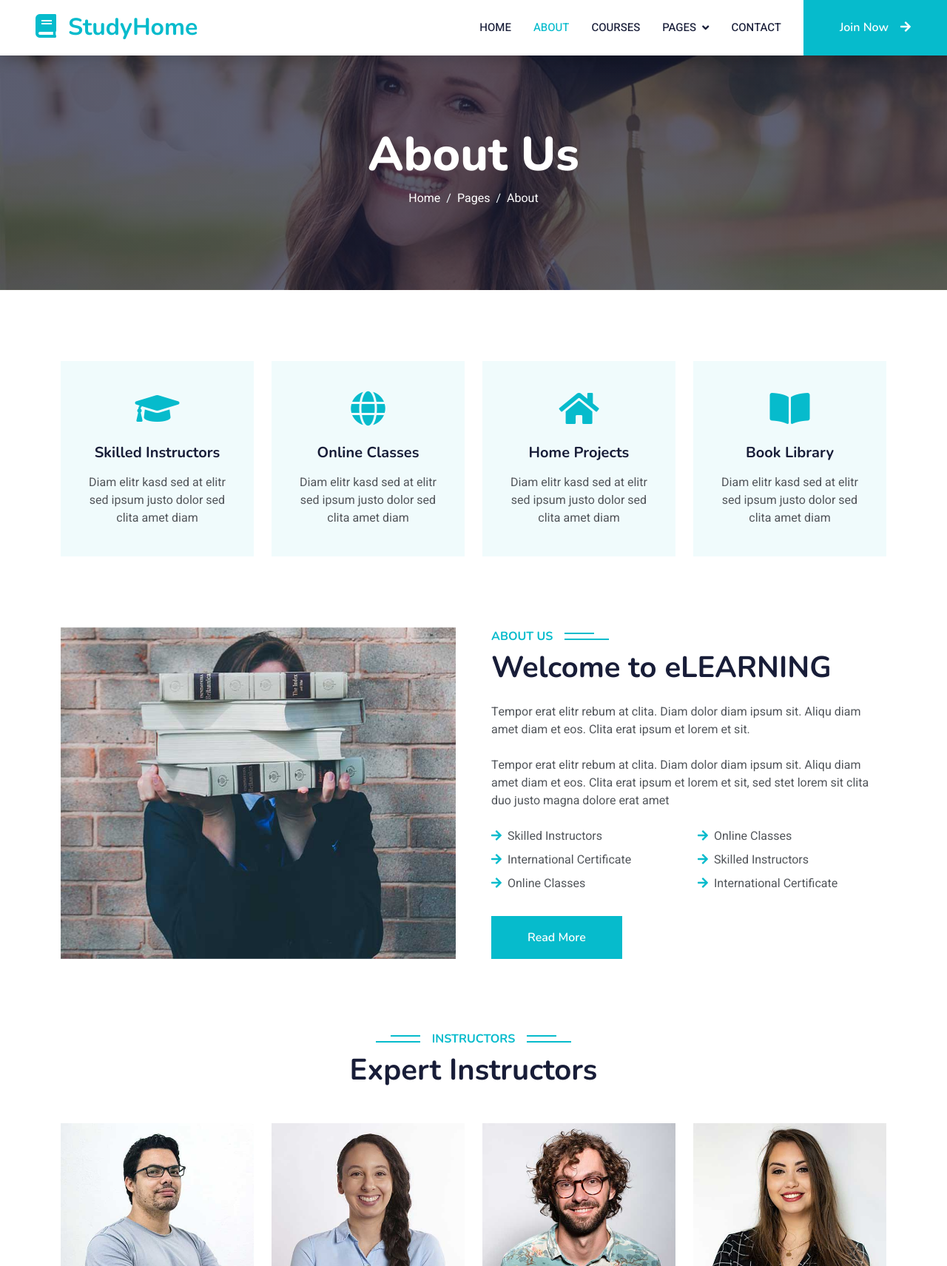
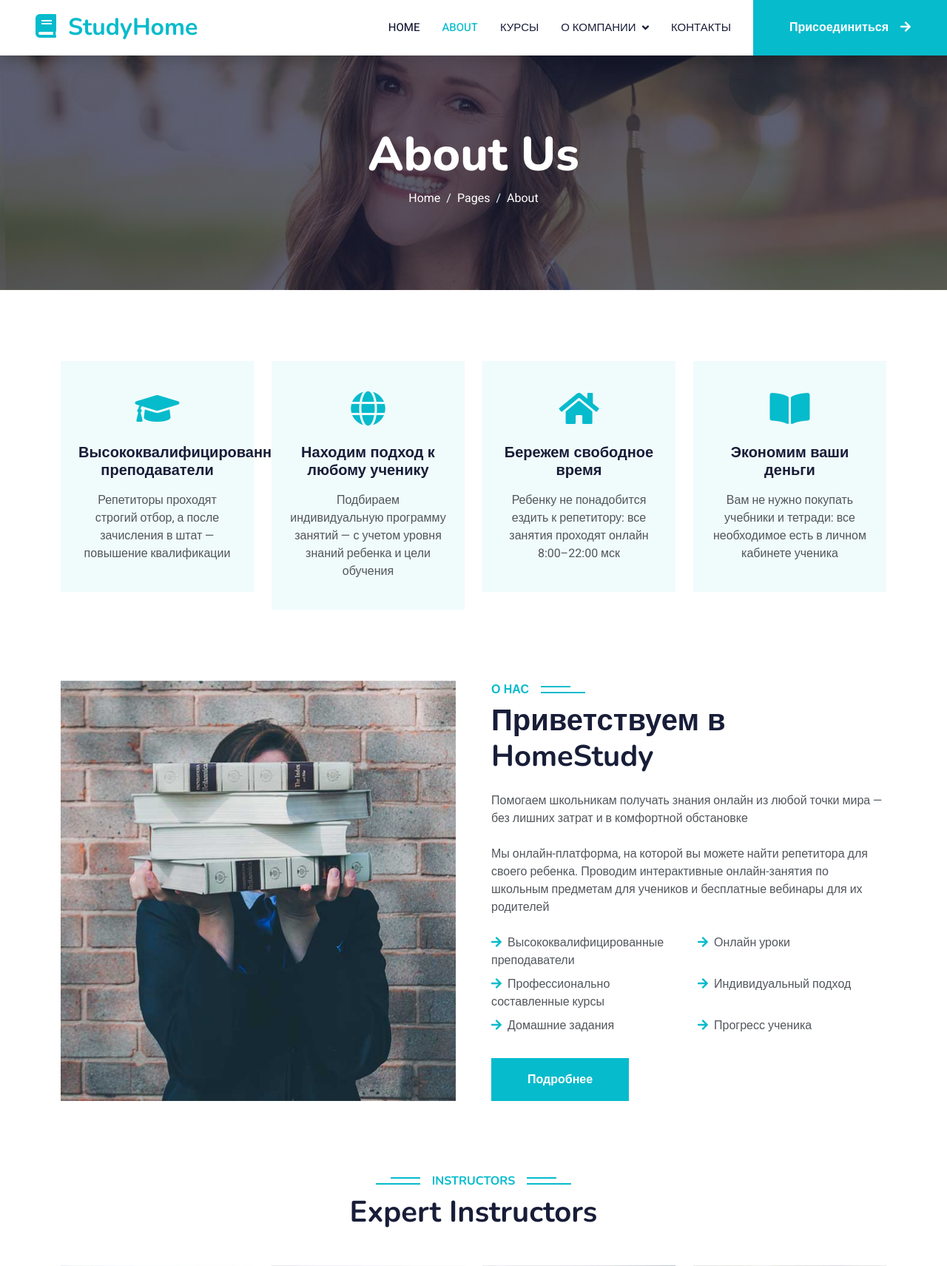
Before and after one commit to AkiyamaNoKami/StudyHome, a Django app: page /about/ in a window 1280 px wide. Shown: the top 1711 px of the page at 74% size. Run offline with Django 4.2, Linux system fonts and the light colour scheme; some libraries are stand-ins or nearby versions.

Commit message:
Setting up img field in models. Editing html template

```diff
--- a/course/models.py
+++ b/course/models.py
@@ -32,7 +32,7 @@
     duration = models.IntegerField()
     cost = models.DecimalField(max_digits=10, decimal_places=2)
     description = models.TextField()
-    students = models.ManyToManyField('student.Student', blank=True, related_name='courses_students')
+    students = models.ManyToManyField('student.Student', blank=True, null=True, related_name='courses_students')
 
     def __str__(self):
         return self.title
--- a/pyproject.toml
+++ b/pyproject.toml
@@ -8,6 +8,7 @@
 [tool.poetry.dependencies]
 python = "^3.11"
 django = "^4.2.7"
+pillow = "^10.1.0"
 
 
 [build-system]
--- a/student/models.py
+++ b/student/models.py
@@ -20,7 +20,7 @@
     phone = models.CharField(max_length=20)
     email = models.EmailField(max_length=100, blank=False)
     description = models.TextField()
-    img = models.ImageField(upload_to='images/')
+    img = models.ImageField(upload_to='images/', blank=True)
 
     def __str__(self):
         return f"{self.surname} {self.name} {self.last_name}"
--- a/teacher/models.py
+++ b/teacher/models.py
@@ -21,7 +21,7 @@
     phone = models.CharField(max_length=20)
     email = models.EmailField(max_length=100, blank=False)
     description = models.TextField()
-    img = models.ImageField(upload_to='images/')
+    img = models.ImageField(upload_to='images/', blank=True)
 
     def __str__(self):
         return f"{self.surname} {self.name} {self.last_name}"
--- a/templates/base.html
+++ b/templates/base.html
@@ -4,7 +4,7 @@
 <html lang="en">
 
 <head>
-    <title>{% block title %}Home{% endblock %}</title>
+    <title>{% block title %}Главная{% endblock %}</title>
     <meta charset="utf-8">
     <meta content="width=device-width, initial-scale=1.0" name="viewport">
     <meta content="" name="keywords">
@@ -41,7 +41,7 @@
 <div id="spinner"
      class="show bg-white position-fixed translate-middle w-100 vh-100 top-50 start-50 d-flex align-items-center justify-content-center">
     <div class="spinner-border text-primary" style="width: 3rem; height: 3rem;" role="status">
-        <span class="sr-only">Loading...</span>
+        <span class="sr-only">Загрузка...</span>
     </div>
 </div>
 <!-- Spinner End -->
@@ -57,20 +57,20 @@
     </button>
     <div class="collapse navbar-collapse" id="navbarCollapse">
         <div class="navbar-nav ms-auto p-4 p-lg-0">
-            {% block nav_home %}<a href="{% url 'school:school_home' %}" class="nav-item nav-link active">Home</a>{% endblock %}
-            {% block nav_about %}<a href="{% url 'school:about' %}" class="nav-item nav-link">About</a>{% endblock %}
-            {% block nav_course %}<a href="{% url 'school:courses' %}" class="nav-item nav-link">Courses</a>{% endblock %}
+            {% block nav_home %}<a href="{% url 'school:school_home' %}" class="nav-item nav-link active">Главная</a>{% endblock %}
+            {% block nav_about %}<a href="{% url 'school:about' %}" class="nav-item nav-link">О нас</a>{% endblock %}
+            {% block nav_course %}<a href="{% url 'school:courses' %}" class="nav-item nav-link">Курсы</a>{% endblock %}
             <div class="nav-item dropdown">
-                {% block nav_pages %}<a href="#" class="nav-link dropdown-toggle" data-bs-toggle="dropdown">Pages</a>{% endblock %}
+                {% block nav_pages %}<a href="#" class="nav-link dropdown-toggle" data-bs-toggle="dropdown">О компании</a>{% endblock %}
                 <div class="dropdown-menu fade-down m-0">
-                    <a href="{% url 'school:team' %}" class="dropdown-item">Our Team</a>
-                    <a href="{% url 'school:testimonial' %}" class="dropdown-item">Testimonial</a>
+                    <a href="{% url 'school:team' %}" class="dropdown-item">Наша команда</a>
+                    <a href="{% url 'school:testimonial' %}" class="dropdown-item">Отзывы</a>
                     <a href="404.html" class="dropdown-item">404 Page</a>
                 </div>
             </div>
-            {% block nav_contact %}<a href="{% url 'school:contact' %}" class="nav-item nav-link">Contact</a>{% endblock %}
+            {% block nav_contact %}<a href="{% url 'school:contact' %}" class="nav-item nav-link">Контакты</a>{% endblock %}
         </div>
-        <a href="" class="btn btn-primary py-4 px-lg-5 d-none d-lg-block">Join Now<i class="fa fa-arrow-right ms-3"></i></a>
+        <a href="" class="btn btn-primary py-4 px-lg-5 d-none d-lg-block">Присоединиться<i class="fa fa-arrow-right ms-3"></i></a>
     </div>
 </nav>
 <!-- Navbar End -->
@@ -86,16 +86,12 @@
                     <div class="container">
                         <div class="row justify-content-start">
                             <div class="col-sm-10 col-lg-8">
-                                <h5 class="text-primary text-uppercase mb-3 animated slideInDown">Best Online
-                                    Courses</h5>
-                                <h1 class="display-3 text-white animated slideInDown">The Best Online Learning
-                                    Platform</h1>
-                                <p class="fs-5 text-white mb-4 pb-2">Vero elitr justo clita lorem. Ipsum dolor at sed
-                                    stet sit diam no. Kasd rebum ipsum et diam justo clita et kasd rebum sea sanctus
-                                    eirmod elitr.</p>
-                                <a href="" class="btn btn-primary py-md-3 px-md-5 me-3 animated slideInLeft">Read
-                                    More</a>
-                                <a href="" class="btn btn-light py-md-3 px-md-5 animated slideInRight">Join Now</a>
+                                <h5 class="text-primary text-uppercase mb-3 animated slideInDown">Лучшие онлайн курсы</h5>
+                                <h1 class="display-3 text-white animated slideInDown">Лучшая онлайн-платформа для обучения из дома</h1>
+                                <p class="fs-5 text-white mb-4 pb-2">С нами вам не придется искать новых педагогов,
+                                    ребенок будет расти и учиться вместе с нами, а мы окажем ему всю возможную поддержку на всех этапах!</p>
+                                <a href="" class="btn btn-primary py-md-3 px-md-5 me-3 animated slideInLeft">Подробнее</a>
+                                <a href="" class="btn btn-light py-md-3 px-md-5 animated slideInRight">Присоединиться</a>
                             </div>
                         </div>
                     </div>
@@ -108,16 +104,12 @@
                     <div class="container">
                         <div class="row justify-content-start">
                             <div class="col-sm-10 col-lg-8">
-                                <h5 class="text-primary text-uppercase mb-3 animated slideInDown">Best Online
-                                    Courses</h5>
-                                <h1 class="display-3 text-white animated slideInDown">Get Educated Online From Your
-                                    Home</h1>
-                                <p class="fs-5 text-white mb-4 pb-2">Vero elitr justo clita lorem. Ipsum dolor at sed
-                                    stet sit diam no. Kasd rebum ipsum et diam justo clita et kasd rebum sea sanctus
-                                    eirmod elitr.</p>
-                                <a href="" class="btn btn-primary py-md-3 px-md-5 me-3 animated slideInLeft">Read
-                                    More</a>
-                                <a href="" class="btn btn-light py-md-3 px-md-5 animated slideInRight">Join Now</a>
+                                <h5 class="text-primary text-uppercase mb-3 animated slideInDown">Лучшие онлайн курсы</h5>
+                                <h1 class="display-3 text-white animated slideInDown">Получите онлайн образование из дома</h1>
+                                <p class="fs-5 text-white mb-4 pb-2">Наши учебные программы составлены командой профессионалов
+                                с многолетним опытом. Ваш ребенок получит только самое лучшее и качественное образование!</p>
+                                <a href="" class="btn btn-primary py-md-3 px-md-5 me-3 animated slideInLeft">Подробнее</a>
+                                <a href="" class="btn btn-light py-md-3 px-md-5 animated slideInRight">Присоединиться</a>
                             </div>
                         </div>
                     </div>
@@ -136,8 +128,8 @@
                     <div class="service-item text-center pt-3">
                         <div class="p-4">
                             <i class="fa fa-3x fa-graduation-cap text-primary mb-4"></i>
-                            <h5 class="mb-3">Skilled Instructors</h5>
-                            <p>Diam elitr kasd sed at elitr sed ipsum justo dolor sed clita amet diam</p>
+                            <h5 class="mb-3">Высококвалифицированные преподаватели</h5>
+                            <p>Репетиторы проходят строгий отбор, а после зачисления в штат — повышение квалификации</p>
                         </div>
                     </div>
                 </div>
@@ -145,8 +137,8 @@
                     <div class="service-item text-center pt-3">
                         <div class="p-4">
                             <i class="fa fa-3x fa-globe text-primary mb-4"></i>
-                            <h5 class="mb-3">Online Classes</h5>
-                            <p>Diam elitr kasd sed at elitr sed ipsum justo dolor sed clita amet diam</p>
+                            <h5 class="mb-3">Находим подход к любому ученику</h5>
+                            <p>Подбираем индивидуальную программу занятий — с учетом уровня знаний ребенка и цели обучения</p>
                         </div>
                     </div>
                 </div>
@@ -154,8 +146,8 @@
                     <div class="service-item text-center pt-3">
                         <div class="p-4">
                             <i class="fa fa-3x fa-home text-primary mb-4"></i>
-                            <h5 class="mb-3">Home Projects</h5>
-                            <p>Diam elitr kasd sed at elitr sed ipsum justo dolor sed clita amet diam</p>
+                            <h5 class="mb-3">Бережем свободное время</h5>
+                            <p>Ребенку не понадобится ездить к репетитору: все занятия проходят онлайн 8:00–22:00 мск</p>
                         </div>
                     </div>
                 </div>
@@ -163,8 +155,8 @@
                     <div class="service-item text-center pt-3">
                         <div class="p-4">
                             <i class="fa fa-3x fa-book-open text-primary mb-4"></i>
-                            <h5 class="mb-3">Book Library</h5>
-                            <p>Diam elitr kasd sed at elitr sed ipsum justo dolor sed clita amet diam</p>
+                            <h5 class="mb-3">Экономим ваши деньги</h5>
+                            <p>Вам не нужно покупать учебники и тетради: все необходимое есть в личном кабинете ученика</p>
                         </div>
                     </div>
                 </div>
@@ -185,36 +177,34 @@
                     </div>
                 </div>
                 <div class="col-lg-6 wow fadeInUp" data-wow-delay="0.3s">
-                    <h6 class="section-title bg-white text-start text-primary pe-3">About Us</h6>
-                    <h1 class="mb-4">Welcome to eLEARNING</h1>
-                    <p class="mb-4">Tempor erat elitr rebum at clita. Diam dolor diam ipsum sit. Aliqu diam amet diam et
-                        eos. Clita erat ipsum et lorem et sit.</p>
-                    <p class="mb-4">Tempor erat elitr rebum at clita. Diam dolor diam ipsum sit. Aliqu diam amet diam et
-                        eos. Clita erat ipsum et lorem et sit, sed stet lorem sit clita duo justo magna dolore erat
-                        amet</p>
+                    <h6 class="section-title bg-white text-start text-primary pe-3">О нас</h6>
+                    <h1 class="mb-4">Приветствуем в HomeStudy</h1>
+                    <p class="mb-4">Помогаем школьникам получать знания онлайн из любой точки мира — без лишних затрат и в комфортной обстановке</p>
+                    <p class="mb-4">Мы онлайн-платформа, на которой вы можете найти репетитора для своего ребенка.
+                        Проводим интерактивные онлайн-занятия по школьным предметам для учеников и бесплатные вебинары для их родителей</p>
                     <div class="row gy-2 gx-4 mb-4">
                         <div class="col-sm-6">
-                            <p class="mb-0"><i class="fa fa-arrow-right text-primary me-2"></i>Skilled Instructors</p>
+                            <p class="mb-0"><i class="fa fa-arrow-right text-primary me-2"></i>Высококвалифицированные преподаватели</p>
                         </div>
                         <div class="col-sm-6">
-                            <p class="mb-0"><i class="fa fa-arrow-right text-primary me-2"></i>Online Classes</p>
+                            <p class="mb-0"><i class="fa fa-arrow-right text-primary me-2"></i>Онлайн уроки</p>
                         </div>
                         <div class="col-sm-6">
-                            <p class="mb-0"><i class="fa fa-arrow-right text-primary me-2"></i>International Certificate
+                            <p class="mb-0"><i class="fa fa-arrow-right text-primary me-2"></i>Профессионально составленные курсы
                             </p>
                         </div>
                         <div class="col-sm-6">
-                            <p class="mb-0"><i class="fa fa-arrow-right text-primary me-2"></i>Skilled Instructors</p>
+                            <p class="mb-0"><i class="fa fa-arrow-right text-primary me-2"></i>Индивидуальный подход</p>
                         </div>
                         <div class="col-sm-6">
-                            <p class="mb-0"><i class="fa fa-arrow-right text-primary me-2"></i>Online Classes</p>
+                            <p class="mb-0"><i class="fa fa-arrow-right text-primary me-2"></i>Домашние задания</p>
                         </div>
                         <div class="col-sm-6">
-                            <p class="mb-0"><i class="fa fa-arrow-right text-primary me-2"></i>International Certificate
+                            <p class="mb-0"><i class="fa fa-arrow-right text-primary me-2"></i>Прогресс ученика
                             </p>
                         </div>
                     </div>
-                    <a class="btn btn-primary py-3 px-5 mt-2" href="">Read More</a>
+                    <a class="btn btn-primary py-3 px-5 mt-2" href="">Подробнее</a>
                 </div>
             </div>
         </div>
@@ -226,8 +216,8 @@
     <div class="container-xxl py-5 category">
         <div class="container">
             <div class="text-center wow fadeInUp" data-wow-delay="0.1s">
-                <h6 class="section-title bg-white text-center text-primary px-3">Categories</h6>
-                <h1 class="mb-5">Courses Categories</h1>
+                <h6 class="section-title bg-white text-center text-primary px-3">Категории</h6>
+                <h1 class="mb-5">Категории курсов</h1>
             </div>
             <div class="row g-3">
                 <div class="col-lg-7 col-md-6">
@@ -546,18 +536,18 @@
         <div class="container py-5">
             <div class="row g-5">
                 <div class="col-lg-3 col-md-6">
-                    <h4 class="text-white mb-3">Quick Link</h4>
-                    <a class="btn btn-link" href="">About Us</a>
-                    <a class="btn btn-link" href="">Contact Us</a>
-                    <a class="btn btn-link" href="">Privacy Policy</a>
-                    <a class="btn btn-link" href="">Terms & Condition</a>
-                    <a class="btn btn-link" href="">FAQs & Help</a>
+                    <h4 class="text-white mb-3">Информация</h4>
+                    <a class="btn btn-link" href="">О нас</a>
+                    <a class="btn btn-link" href="">Контакты</a>
+                    <a class="btn btn-link" href="">Документы</a>
+                    <a class="btn btn-link" href="">Политика обработки персональных данных</a>
+                    <a class="btn btn-link" href="">Вопросы и помощь</a>
                 </div>
                 <div class="col-lg-3 col-md-6">
-                    <h4 class="text-white mb-3">Contact</h4>
-                    <p class="mb-2"><i class="fa fa-map-marker-alt me-3"></i>123 Street, New York, USA</p>
-                    <p class="mb-2"><i class="fa fa-phone-alt me-3"></i>+012 345 67890</p>
-                    <p class="mb-2"><i class="fa fa-envelope me-3"></i>info@example.com</p>
+                    <h4 class="text-white mb-3">Контакты</h4>
+                    <p class="mb-2"><i class="fa fa-map-marker-alt me-3"></i>г. Санкт-Петербург, ул. Рубинштейна д.5, 3-й этаж</p>
+                    <p class="mb-2"><i class="fa fa-phone-alt me-3"></i>+912 345 67890</p>
+                    <p class="mb-2"><i class="fa fa-envelope me-3"></i>homestudy@gmail.com</p>
                     <div class="d-flex pt-2">
                         <a class="btn btn-outline-light btn-social" href=""><i class="fab fa-twitter"></i></a>
                         <a class="btn btn-outline-light btn-social" href=""><i class="fab fa-facebook-f"></i></a>
@@ -566,7 +556,7 @@
                     </div>
                 </div>
                 <div class="col-lg-3 col-md-6">
-                    <h4 class="text-white mb-3">Gallery</h4>
+                    <h4 class="text-white mb-3">Галерея</h4>
                     <div class="row g-2 pt-2">
                         <div class="col-4">
                             <img class="img-fluid bg-light p-1" src="{% static 'img/course-1.jpg' %}" alt="">
@@ -589,8 +579,8 @@
                     </div>
                 </div>
                 <div class="col-lg-3 col-md-6">
-                    <h4 class="text-white mb-3">Newsletter</h4>
-                    <p>Dolor amet sit justo amet elitr clita ipsum elitr est.</p>
+                    <h4 class="text-white mb-3">Рассылка</h4>
+                    <p>Подпишитесь на нашу рассылку, чтобы быть в курсе всех последних новостей</p>
                     <div class="position-relative mx-auto" style="max-width: 400px;">
                         <input class="form-control border-0 w-100 py-3 ps-4 pe-5" type="text" placeholder="Your email">
                         <button type="button" class="btn btn-primary py-2 position-absolute top-0 end-0 mt-2 me-2">
@@ -612,10 +602,10 @@
                     </div>
                     <div class="col-md-6 text-center text-md-end">
                         <div class="footer-menu">
-                            <a href="">Home</a>
+                            <a href="">Главная</a>
                             <a href="">Cookies</a>
-                            <a href="">Help</a>
-                            <a href="">FQAs</a>
+                            <a href="">Помощь</a>
+                            <a href="">Частозадаваемые вопросы</a>
                         </div>
                     </div>
                 </div>
```
Also changed, not shown: db.sqlite3, 1 other file.
